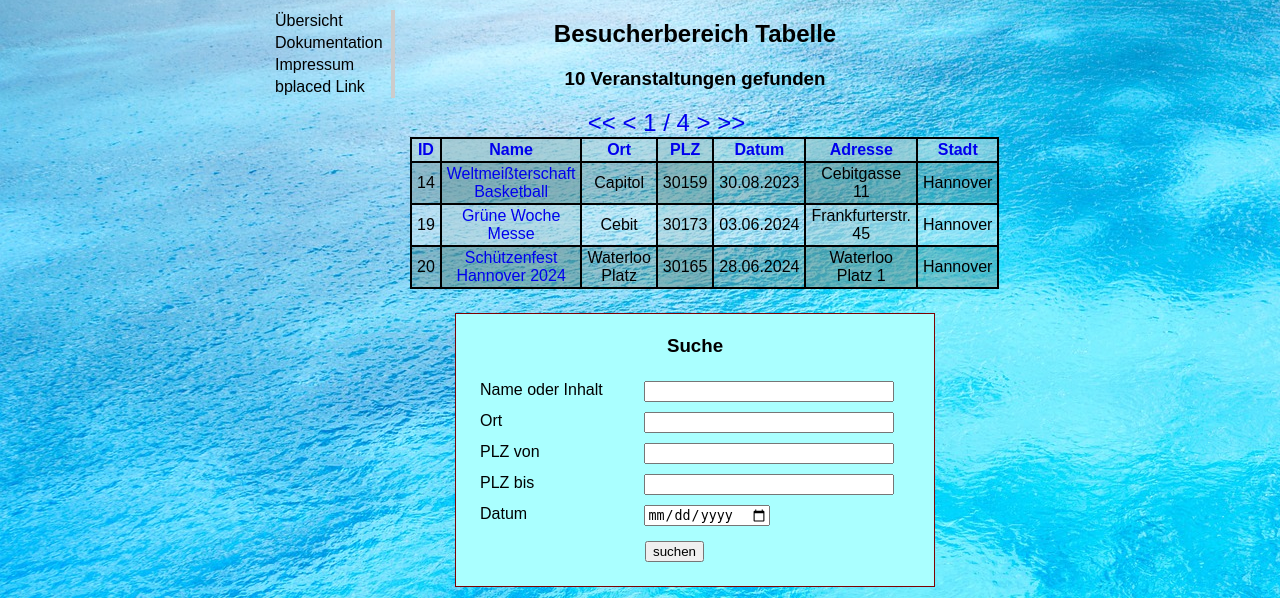
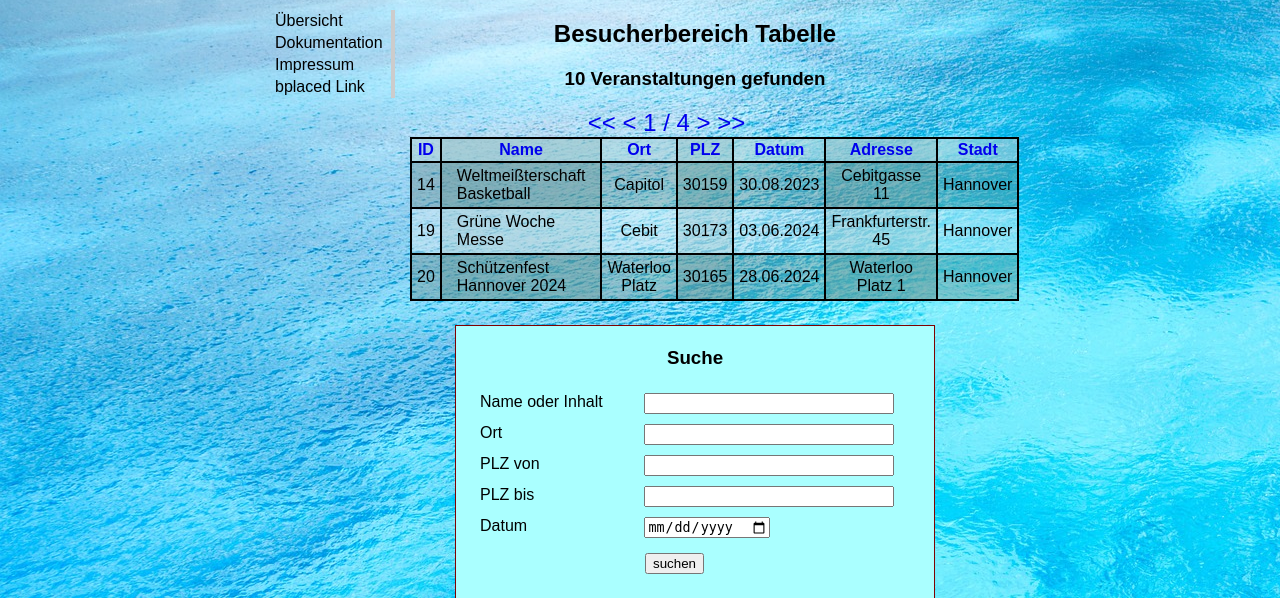
Before and after one commit to teepunkt-esspunkt/dev, a PHP site: page /pindex.php in a window 1280 px wide. Shown: the part 28-626 px from the top of the page. Run offline with PHP 8.4, Linux system fonts and the light colour scheme; data comes from the database, SQL or seed files in the repository.

Commit message:
für detailansicht ganze felder klickbar statt nur der name

```diff
--- a/veranstaltungen/ha/base.css
+++ b/veranstaltungen/ha/base.css
@@ -144,6 +144,15 @@ main{
 	border-right: solid 4px #f00;
 }
 
+td a {
+    display:block;
+	padding:2px 10px;
+	text-align: left;
+	color: #000;
+	text-decoration:none;
+
+}
+
 footer{
 	border-top:solid 2px #666;
 	text-align: center;
```
